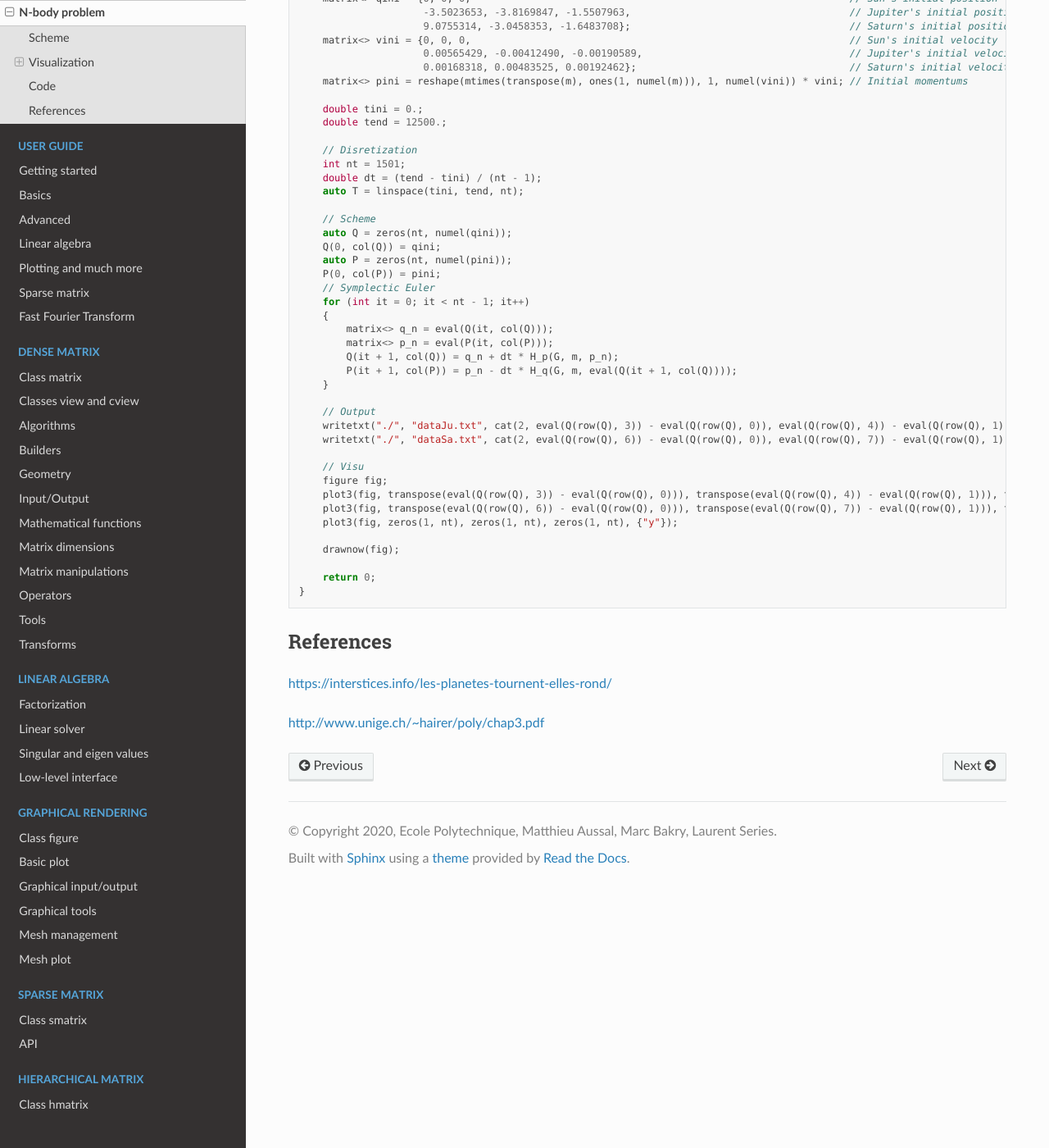
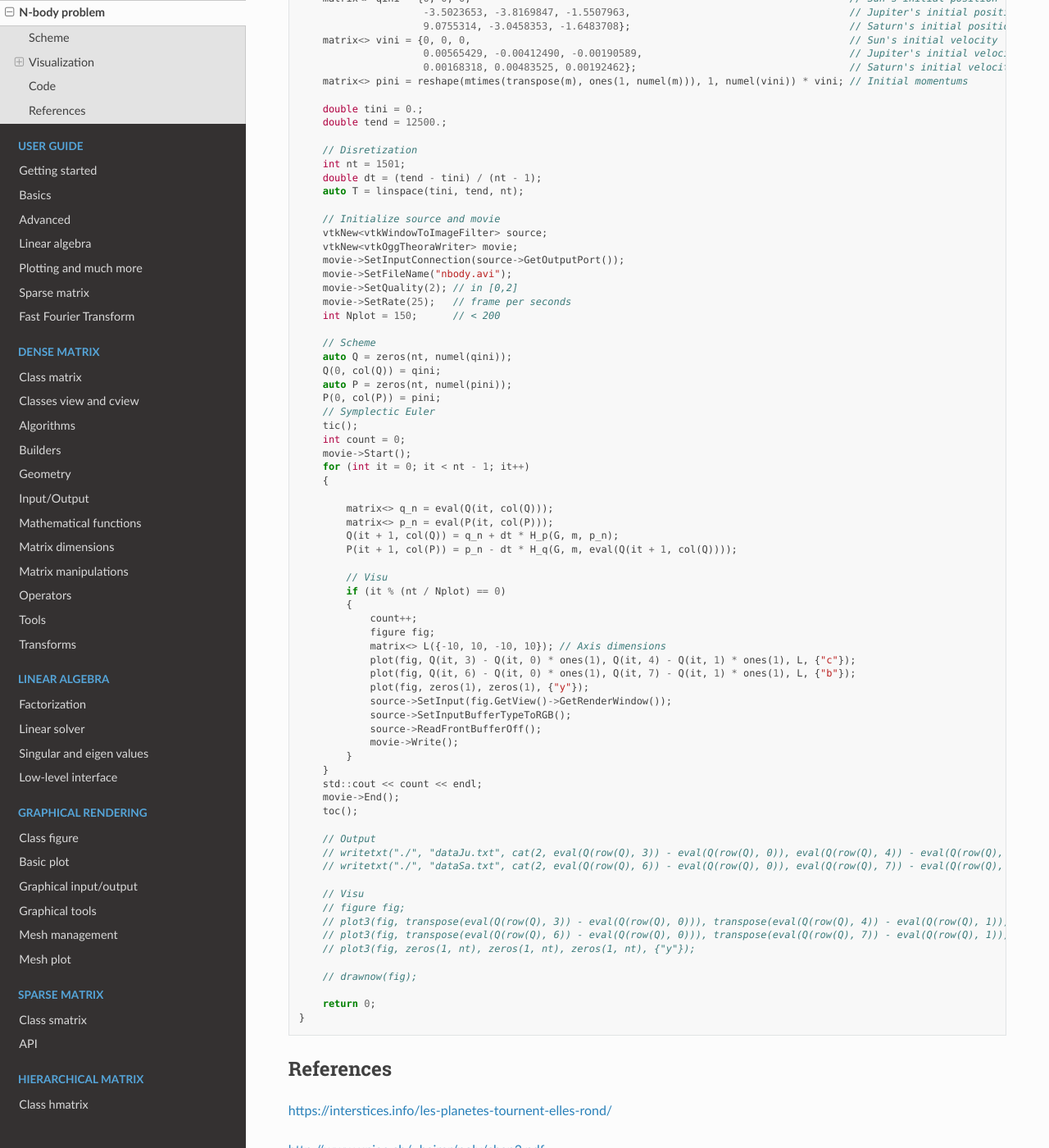
Before and after one commit to leprojetcastor/castor, a Sphinx documentation site: the page built from doc/source/nbody.rst, in a window 1280 px wide and 1400 px high, scrolled down 9314 px. Shown: the whole window at 82% size. Built offline with Sphinx 7.4.7 and the Read the Docs theme 2.0.0, drawn with Linux system fonts in a browser that asks for light colours.

Commit message:
Update nbody

```diff
--- a/doc/source/nbody.rst
+++ b/doc/source/nbody.rst
@@ -462,7 +462,7 @@ Here is all the code at once, without the functions ``H_q`` and ``H_p``  written
 
     using namespace castor;
 
-    int main(int argc, char const *argv[])
+        int main(int argc, char const *argv[])
     {
         // Parameters
         matrix<> m = {1.00000597682, 9.54786104043e-4, 2.85583733151e-4}; // Masses : Sun, Jupiter and Saturn
@@ -484,31 +484,62 @@ Here is all the code at once, without the functions ``H_q`` and ``H_p``  written
         double dt = (tend - tini) / (nt - 1);
         auto T = linspace(tini, tend, nt);
 
+        // Initialize source and movie
+        vtkNew<vtkWindowToImageFilter> source;
+        vtkNew<vtkOggTheoraWriter> movie;
+        movie->SetInputConnection(source->GetOutputPort());
+        movie->SetFileName("nbody.avi");
+        movie->SetQuality(2); // in [0,2]
+        movie->SetRate(25);   // frame per seconds
+        int Nplot = 150;      // < 200
+
         // Scheme
         auto Q = zeros(nt, numel(qini));
         Q(0, col(Q)) = qini;
         auto P = zeros(nt, numel(pini));
         P(0, col(P)) = pini;
         // Symplectic Euler
+        tic();
+        int count = 0;
+        movie->Start();
         for (int it = 0; it < nt - 1; it++)
         {
+
             matrix<> q_n = eval(Q(it, col(Q)));
             matrix<> p_n = eval(P(it, col(P)));
             Q(it + 1, col(Q)) = q_n + dt * H_p(G, m, p_n);
             P(it + 1, col(P)) = p_n - dt * H_q(G, m, eval(Q(it + 1, col(Q))));
+
+            // Visu
+            if (it % (nt / Nplot) == 0)
+            {
+                count++;
+                figure fig;
+                matrix<> L({-10, 10, -10, 10}); // Axis dimensions
+                plot(fig, Q(it, 3) - Q(it, 0) * ones(1), Q(it, 4) - Q(it, 1) * ones(1), L, {"c"});
+                plot(fig, Q(it, 6) - Q(it, 0) * ones(1), Q(it, 7) - Q(it, 1) * ones(1), L, {"b"});
+                plot(fig, zeros(1), zeros(1), {"y"});
+                source->SetInput(fig.GetView()->GetRenderWindow());
+                source->SetInputBufferTypeToRGB();
+                source->ReadFrontBufferOff();
+                movie->Write();
+            }
         }
+        std::cout << count << endl;
+        movie->End();
+        toc();
 
         // Output
-        writetxt("./", "dataJu.txt", cat(2, eval(Q(row(Q), 3)) - eval(Q(row(Q), 0)), eval(Q(row(Q), 4)) - eval(Q(row(Q), 1))));
-        writetxt("./", "dataSa.txt", cat(2, eval(Q(row(Q), 6)) - eval(Q(row(Q), 0)), eval(Q(row(Q), 7)) - eval(Q(row(Q), 1))));
+        // writetxt("./", "dataJu.txt", cat(2, eval(Q(row(Q), 3)) - eval(Q(row(Q), 0)), eval(Q(row(Q), 4)) - eval(Q(row(Q), 1))));
+        // writetxt("./", "dataSa.txt", cat(2, eval(Q(row(Q), 6)) - eval(Q(row(Q), 0)), eval(Q(row(Q), 7)) - eval(Q(row(Q), 1))));
 
         // Visu
-        figure fig;
-        plot3(fig, transpose(eval(Q(row(Q), 3)) - eval(Q(row(Q), 0))), transpose(eval(Q(row(Q), 4)) - eval(Q(row(Q), 1))), transpose(eval(Q(row(Q), 5)) - eval(Q(row(Q), 2))), {"c"});
-        plot3(fig, transpose(eval(Q(row(Q), 6)) - eval(Q(row(Q), 0))), transpose(eval(Q(row(Q), 7)) - eval(Q(row(Q), 1))), transpose(eval(Q(row(Q), 8)) - eval(Q(row(Q), 2))), {"b"});
-        plot3(fig, zeros(1, nt), zeros(1, nt), zeros(1, nt), {"y"});
+        // figure fig;
+        // plot3(fig, transpose(eval(Q(row(Q), 3)) - eval(Q(row(Q), 0))), transpose(eval(Q(row(Q), 4)) - eval(Q(row(Q), 1))), transpose(eval(Q(row(Q), 5)) - eval(Q(row(Q), 2))), {"c"});
+        // plot3(fig, transpose(eval(Q(row(Q), 6)) - eval(Q(row(Q), 0))), transpose(eval(Q(row(Q), 7)) - eval(Q(row(Q), 1))), transpose(eval(Q(row(Q), 8)) - eval(Q(row(Q), 2))), {"b"});
+        // plot3(fig, zeros(1, nt), zeros(1, nt), zeros(1, nt), {"y"});
 
-        drawnow(fig);
+        // drawnow(fig);
 
         return 0;
     }
```
